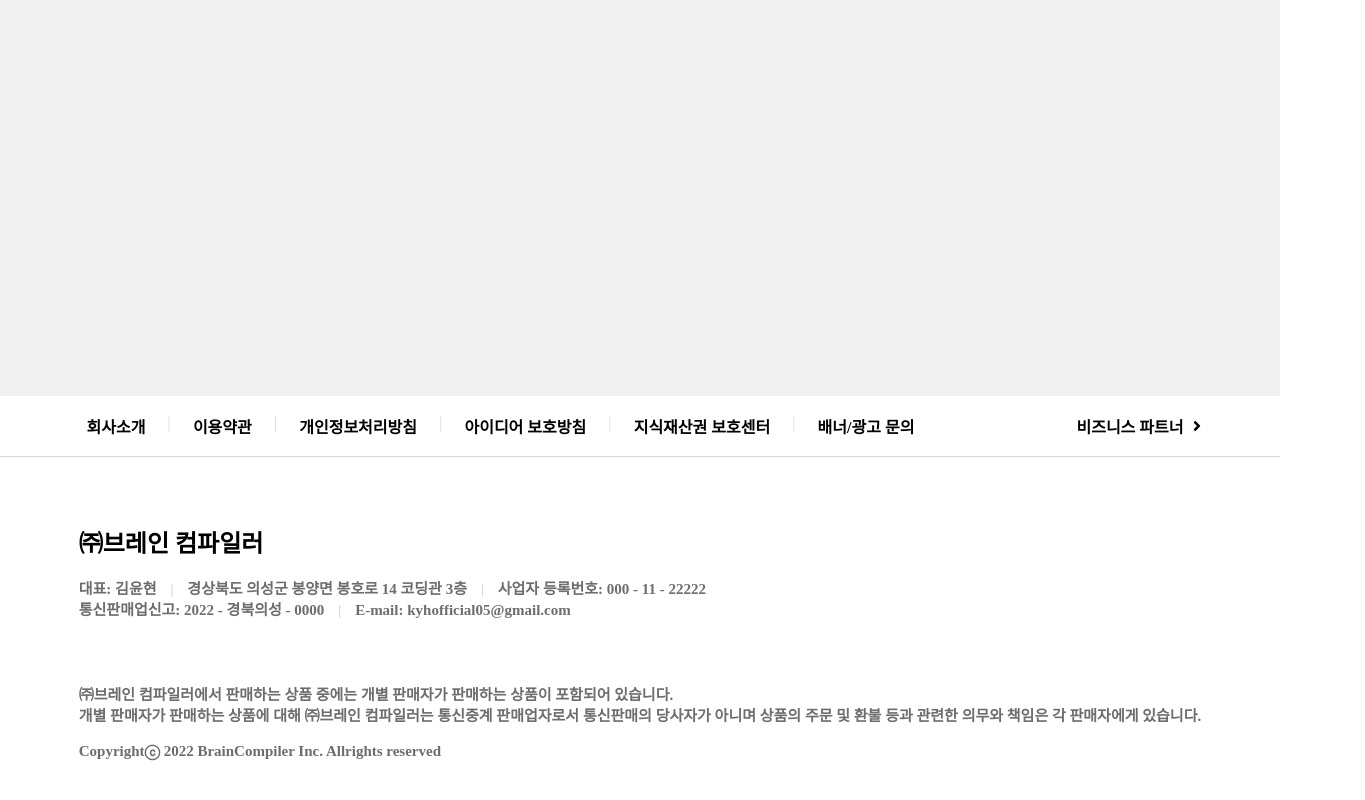
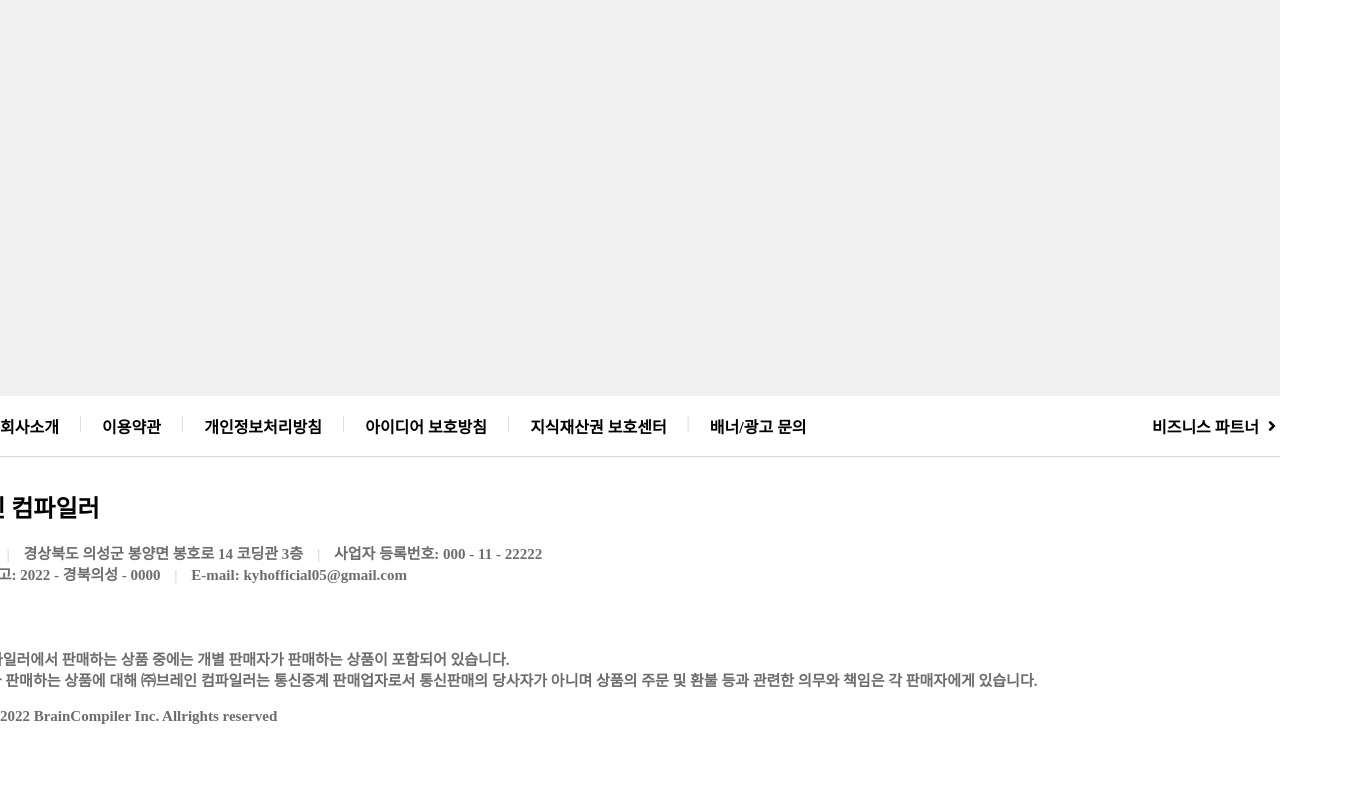
Before and after one commit to Brain-Compiler/ideapot-Frontend, a React (Create React App) app: page / in a window 1280 px wide. Shown: the part 2750-3550 px from the top of the page, 1365 px wide, since content can reach past the window. Built offline with nearby package versions, Linux system fonts and the light colour scheme.

Commit message:
Edit Footer Styles

```diff
--- a/src/components/Footer/Footer.js
+++ b/src/components/Footer/Footer.js
@@ -4,9 +4,11 @@ import { FaAngleRight } from "react-icons/fa";
 
 const Footer = () => {
   return (
+    <div className={styles.wrap}>
       <div className={styles.box}>
         <div className={styles.link}>
           <div className={styles.menu}>
+            <div className={styles.menuList}>
               <Link to="/">회사소개</Link> <p>|</p>
               <Link to="/">이용약관</Link> <p>|</p>
               <Link to="/">개인정보처리방침</Link> <p>|</p>
@@ -15,25 +17,39 @@ const Footer = () => {
               <Link to="/">배너/광고 문의</Link>
             </div>
             <div className={styles.partner}>
-          <Link to="/">비즈니스 파트너 <FaAngleRight /></Link>
+              <Link to="/">
+                비즈니스 파트너 <FaAngleRight />
+              </Link>
+            </div>
           </div>
         </div>
         <div className={styles.main}>
           <div className={styles.first}>
             <h2>㈜브레인 컴파일러</h2> <br />
-          <p>대표: 김윤현 <span>|</span> 경상북도 의성군 봉양면 봉호로 14 코딩관 3층 <span>|</span> 사업자 등록번호: 000 - 11 - 22222</p>
-          <p>통신판매업신고: 2022 - 경북의성 - 0000 <span>|</span> E-mail: kyhofficial05@gmail.com</p>
+            <p>
+              대표: 김윤현 <span>|</span> 경상북도 의성군 봉양면 봉호로 14
+              코딩관 3층 <span>|</span> 사업자 등록번호: 000 - 11 - 22222
+            </p>
+            <p>
+              통신판매업신고: 2022 - 경북의성 - 0000 <span>|</span> E-mail:
+              kyhofficial05@gmail.com
+            </p>
           </div>
           <div className={styles.second}>
             <p>
-            ㈜브레인 컴파일러에서 판매하는 상품 중에는 개별 판매자가 판매하는 상품이 포함되어 있습니다. <br />
-            개별 판매자가 판매하는 상품에 대해 ㈜브레인 컴파일러는 통신중계 판매업자로서 통신판매의 당사자가 아니며 상품의 주문 및 환불 등과 관련한 의무와 책임은 각 판매자에게 있습니다.
-          </p> <br />
+              ㈜브레인 컴파일러에서 판매하는 상품 중에는 개별 판매자가 판매하는
+              상품이 포함되어 있습니다. <br />
+              개별 판매자가 판매하는 상품에 대해 ㈜브레인 컴파일러는 통신중계
+              판매업자로서 통신판매의 당사자가 아니며 상품의 주문 및 환불 등과
+              관련한 의무와 책임은 각 판매자에게 있습니다.
+            </p>{" "}
+            <br />
             <p>Copyrightⓒ 2022 BrainCompiler Inc. Allrights reserved</p>
           </div>
         </div>
       </div>
+    </div>
   );
-}
+};
 
 export default Footer;
--- a/src/components/Footer/Footer.module.scss
+++ b/src/components/Footer/Footer.module.scss
@@ -1,17 +1,27 @@
+@import "src/styles/Global.scss";
+
+.wrap {
+  height: 430px;
+  background-color: #fff;
+  margin-top: 30px;
+
   .box {
     display: flex;
     flex-direction: column;
     align-items: center;
-  height: 430px;
-  background-color: #fff;
-  margin-top: 30px;
 
     .link {
       width: 100%;
       height: 60px;
-    border-bottom: 1px solid #D8D8D8;
+      border-bottom: 1px solid #d8d8d8;
       display: flex;
-    justify-content: space-around;
+      justify-content: center;
+      align-items: center;
+
+      .menu {
+        width: $width-base;
+        display: flex;
+        justify-content: space-between;
         align-items: center;
 
         a {
@@ -20,18 +30,17 @@
           color: #000;
         }
 
-    .menu {
-      width: 850px;
+        .menuList {
           display: flex;
-      justify-content: space-around;
+          justify-content: space-between;
 
           p {
-        color: #D8D8D8;
+            margin: 0 20px;
+            color: #d8d8d8;
           }
         }
 
         .partner {
-
           a {
             display: flex;
             align-items: center;
@@ -42,11 +51,12 @@
           }
         }
       }
+    }
 
     .main {
       display: flex;
+      width: $width-base;
       height: 300px;
-    margin: auto 0;
       flex-direction: column;
       justify-content: space-around;
 
@@ -58,7 +68,8 @@
 
       span {
         margin: 0 10px;
-      color: #D8D8D8;
+        color: #d8d8d8;
       }
     }
   }
+}
```
Lines whose indentation alone changed are shown as unchanged.
